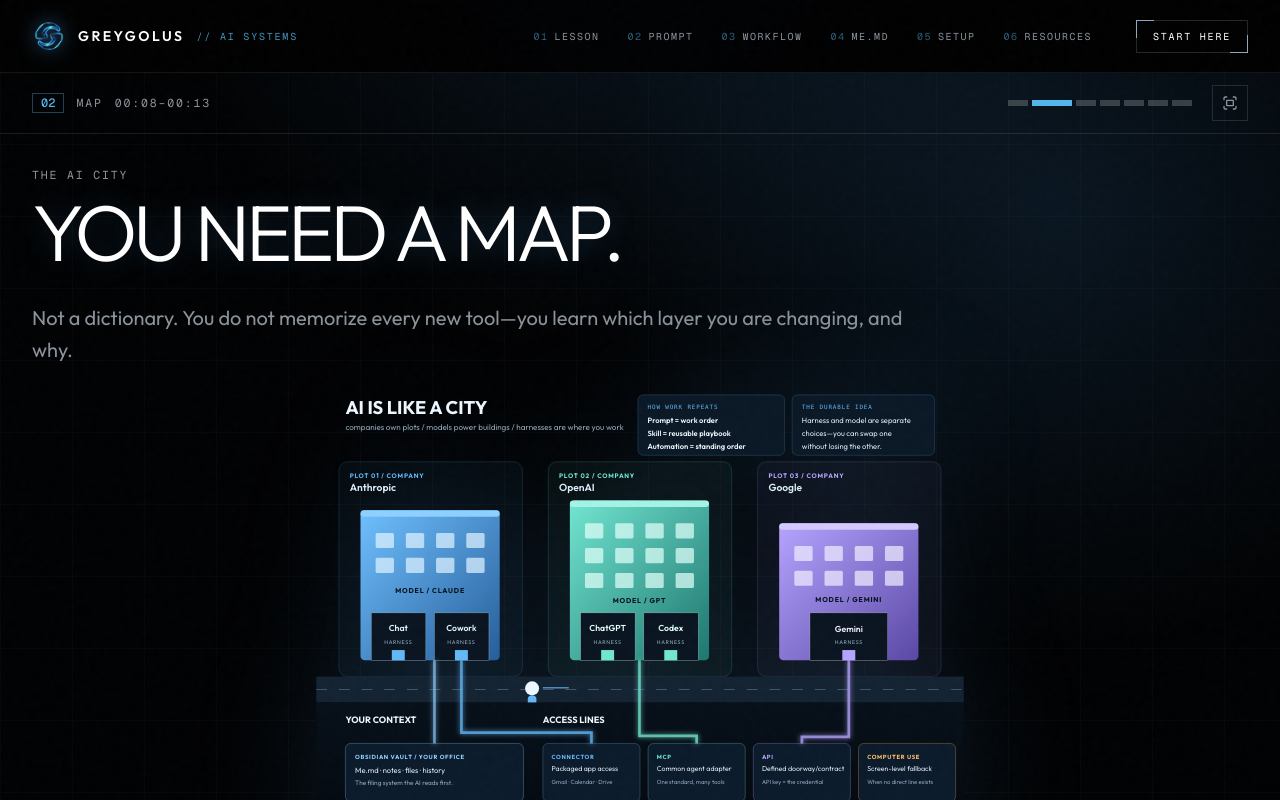
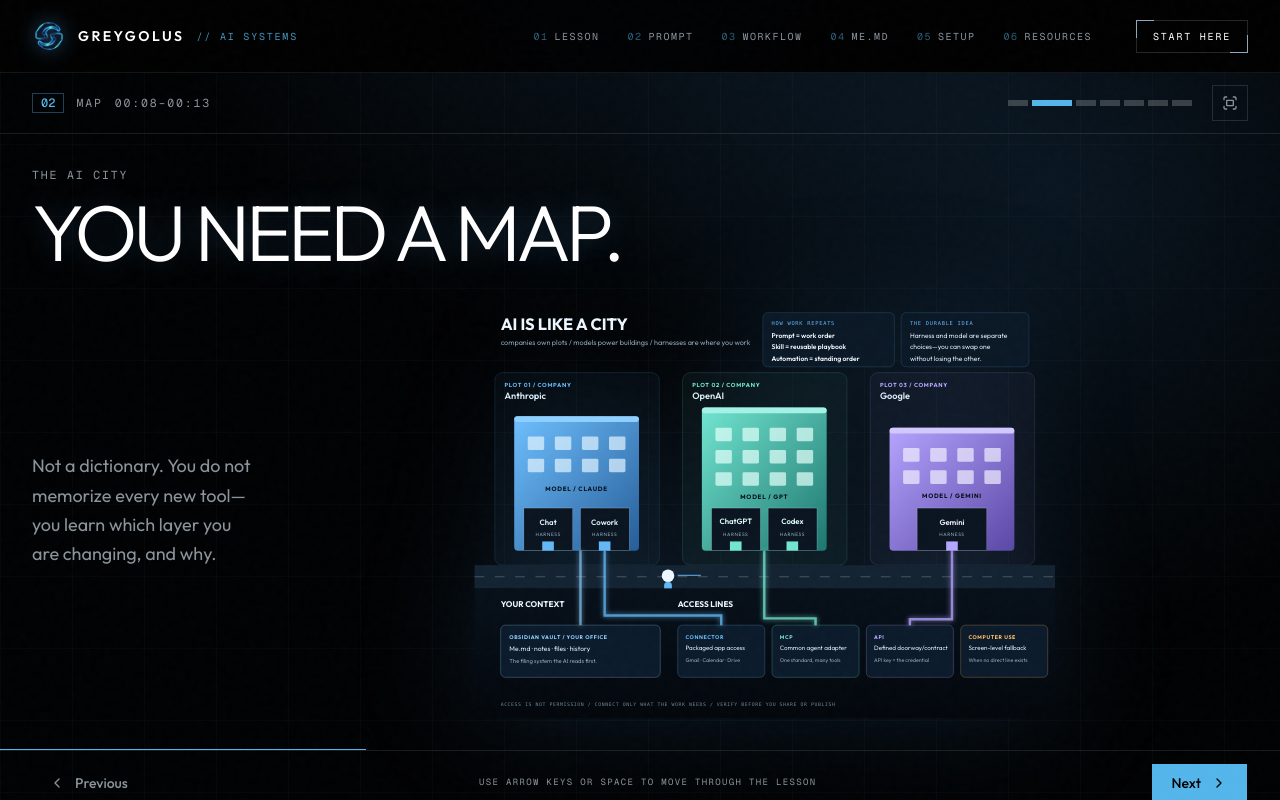
Before and after one commit to greygolus/InternAiLesson, a Next.js app: page /lesson in a window 1280 px wide. Both pictures are taken after a click on the button "Next". Shown: the top 800 px of the page. Built offline with nearby package versions, Linux system fonts and the light colour scheme.

Commit message:
Fit AI City slide in viewport: side caption, 52vh cap

```diff
--- a/src/components/lesson-deck.tsx
+++ b/src/components/lesson-deck.tsx
@@ -93,11 +93,11 @@
     eyebrow: "The AI City",
     title: "You need a map.",
     content: (
-      <div className="flex min-h-0 flex-col gap-4">
-        <p className="max-w-4xl text-base leading-relaxed text-muted-foreground lg:text-xl">
+      <div className="grid min-h-0 gap-6 lg:grid-cols-[minmax(0,0.38fr)_minmax(0,1.62fr)] lg:items-center">
+        <p className="text-base leading-relaxed text-muted-foreground lg:text-lg">
           Not a dictionary. You do not memorize every new tool—you learn which layer you are changing, and why.
         </p>
-        <AiCityDiagram className="mx-auto max-h-[58vh] w-full max-w-[1250px] drop-shadow-[0_0_60px_rgba(83,173,255,0.14)]" />
+        <AiCityDiagram className="w-full max-h-[52vh] drop-shadow-[0_0_60px_rgba(83,173,255,0.14)]" />
       </div>
     ),
   },
```
